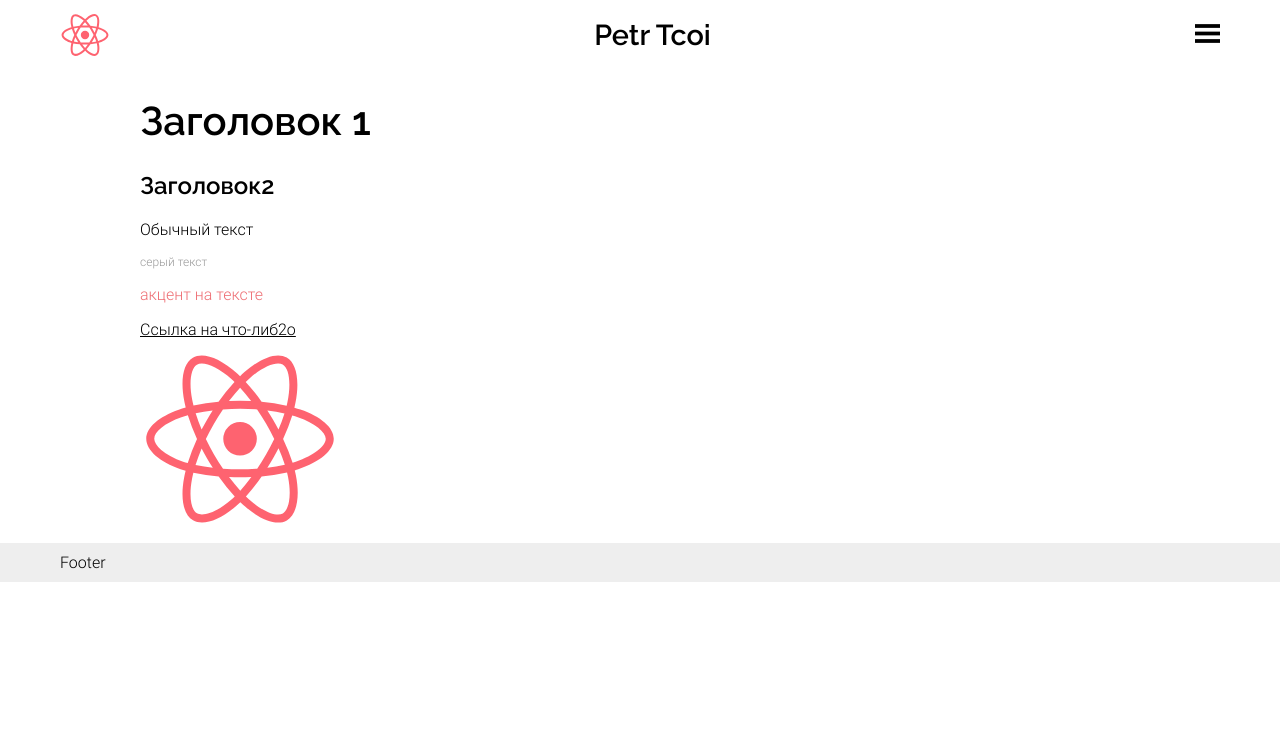
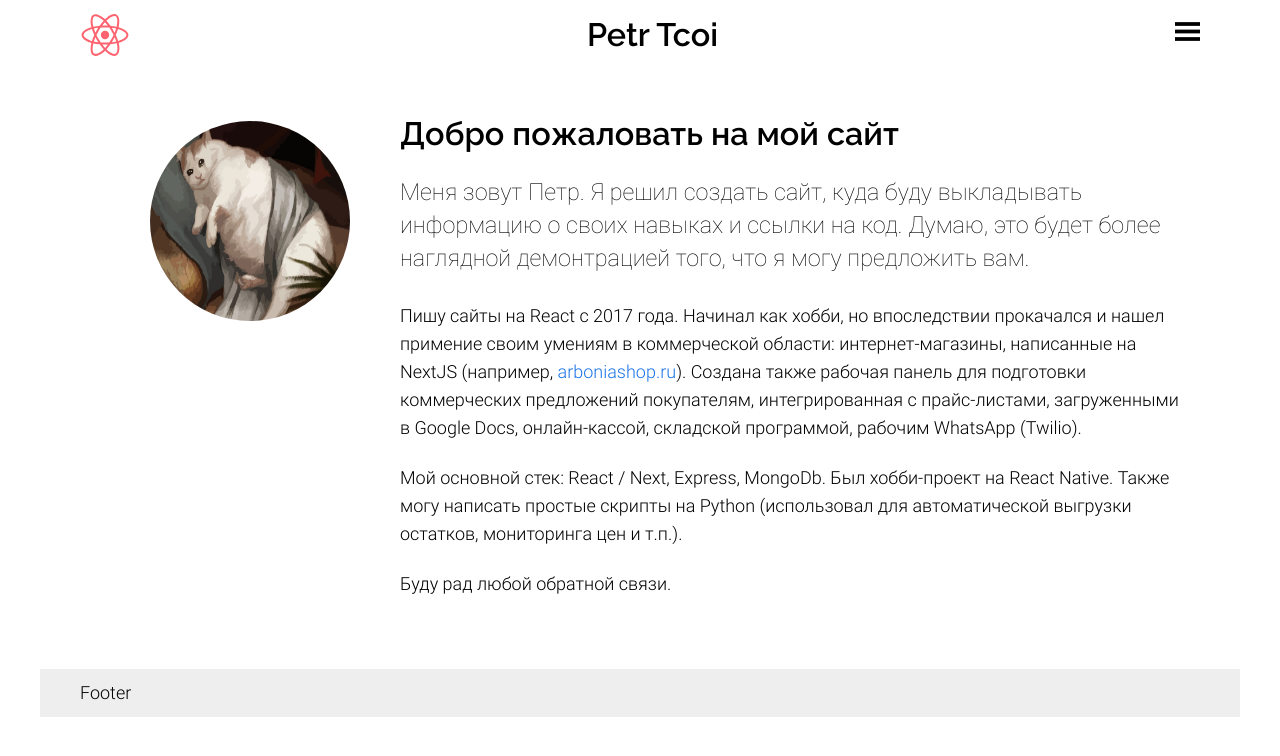
Before and after one commit to petrtcoi/petrtcoi_portfolio, a Next.js app: page / in a window 1280 px wide. Shown: the top 756 px of the page. Built offline with nearby package versions, Linux system fonts and the light colour scheme.

Commit message:
описание

```diff
--- a/components/Layout/Header.tsx
+++ b/components/Layout/Header.tsx
@@ -18,9 +18,28 @@ const Header: FC<HeaderProps> = (_props) => {
     return (
         <header data-testid="header">
 
+            {/* LOGO */}
             <ReactLogo size={ 50 } />
-            <HeaderTitle />
-            <BurgerMenu />
+
+
+            {/* TITLE */}
+            <div
+                data-testid="header-title"
+                className={ styles["header-title"] } >
+                Petr Tcoi
+            </div>
+
+
+            {/* BURGER MENU */}
+            <div
+                data-testid="popupmenu-burger-button"
+                onClick={ () => setMenuStatus(MenuStatus.open) }
+            >
+                <BurgerMenuIcon size={ 25 } className={ "icon-button" } />
+            </div>
+
+
+            {/* POPUPMENU */}
             <div data-testid="popup-menu"
                 data-popupmenu-status={ menuStatus }
                 className={ styles['popup-menu'] }
@@ -34,41 +53,6 @@ const Header: FC<HeaderProps> = (_props) => {
         </header>
     )
 
-
-
-    function HeaderTitle() {
-        return (
-            <div
-                data-testid="header-title"
-                className={ styles["header-title"] } >
-                Petr Tcoi
-            </div>
-        )
-    }
-    function BurgerMenu() {
-        return (
-            <div
-                data-testid="popupmenu-burger-button"
-                onClick={ () => setMenuStatus(MenuStatus.open) }
-            >
-                <BurgerMenuIcon size={ 25 } className={ "icon-button" } />
-            </div>
-        )
-    }
-
-    function PopupMenuBlock() {
-        return (
-            <div data-testid="popup-menu"
-                data-popupmenu-status={ menuStatus }
-                className={ styles['popup-menu'] }
-                style={ { opacity: menuStatus === MenuStatus.closed ? 0 : 100 } }
-            >
-                <PopupMenu
-                    closeMenuFunc={ () => setMenuStatus(MenuStatus.closed) }
-                />
-            </div>
-        )
-    }
 }
 
 export default Header
--- a/components/Layout/PopupMenu.tsx
+++ b/components/Layout/PopupMenu.tsx
@@ -10,14 +10,7 @@ const PopupMenu: React.FC<PopupMenuProps> = (props) => {
 
     return (
         <div>
-            <CancelButtonBlock />
-            <ThemeSwitcherBlock />
-        </div>
-    )
-
-
-    function CancelButtonBlock() {
-        return (
+            {/* ЗАКРЫТЬ МЕНЮ */}
             <div
                 style={ { display: 'inline-block' } }
                 onClick={ props.closeMenuFunc }
@@ -25,16 +18,18 @@ const PopupMenu: React.FC<PopupMenuProps> = (props) => {
             >
                 <CancelIcon size={ 35 } className={ "icon-button" } />
             </div>
-        )
-    }
-    function ThemeSwitcherBlock() {
-        return (
-            <>
-                <h3 style={ { textAlign: "center" } }>Переключение темы</h3>
+
+
+            {/* СМЕНА ТЕМЫ */}
+            <div style={{marginTop: "30px"}}>
+                <h3 style={ { textAlign: "center", marginBottom: "20px" } }>Переключение темы</h3>
                 <ThemeSwitcher />
-            </>
-        )
-    }
+            </div>
+
+        </div>
+    )
+
+
 
 }
 
--- a/components/Layout/css/layout.module.css
+++ b/components/Layout/css/layout.module.css
@@ -19,11 +19,10 @@
 
   background-color: var(--background);
 
-
   transition: margin 0.2s;
 }
 .popup-menu[data-popupmenu-status="open"] {
   margin-right: 0px;
-  transition: margin 0.2s;
-  transition: background-color var(--change-theme-duration);
+  transition:  margin 0.2s;
+  /* transition: margin background-color var(--change-theme-duration); */
 }
--- /dev/null
+++ b/components/PageMain/PortfoliImage.tsx
@@ -0,0 +1,22 @@
+import React from 'react'
+import Image from 'next/image'
+
+type PortfolioImageProps = {}
+
+const PortfolioImage: React.FC<PortfolioImageProps> = (_props) => {
+
+    return (
+        <Image
+            src={ "/images/portfolio-image.jpg" }
+            width={200}
+            height={200}
+            sizes="300px"
+
+            alt={ "Фотография Petr Tcoi для портфолио" }
+            title={"Моя фотография. Я люблю React"}
+            style={ { borderRadius: "50%", border: "1px solid" } }
+        />
+    )
+}
+
+export default PortfolioImage
--- /dev/null
+++ b/components/PageMain/css/pagemain.module.css
@@ -0,0 +1,11 @@
+.portfolio-image {
+  flex: 1;
+  min-width: 300px;
+  margin-bottom: 30px;
+  text-align: center;
+}
+
+.information {
+  flex: 3;
+  min-width: 400px;
+}
--- a/pages/index.tsx
+++ b/pages/index.tsx
@@ -1,33 +1,38 @@
-import Image from 'next/image'
-import { useEffect } from 'react'
+import type { NextPage } from 'next'
 
+import PortfolioImage from '../components/PageMain/PortfoliImage'
 
+import styles from './../components/PageMain/css/pagemain.module.css'
 
-export default function Home() {
+type PageMainProps = {}
+
+const PageMain: NextPage<PageMainProps> = (_props) => {
 
 
     return (
-        <div data-testid="page-home">
-            <h1>Заголовок 1</h1>
-            <h2>Заголовок2</h2>
-            <p>Обычный текст</p>
-            <p className="comment--small--grey">серый текст</p>
-            <p className="text-accent">акцент на тексте</p>
-            <a href="#">Ссылка на что-либ2о</a>
+        <div data-testid="page-home" style={ { display: "flex", flexWrap: "wrap" } }>
+            <div className={ styles["portfolio-image"] }>
+                <PortfolioImage />
+            </div>
+            <div className={ styles.information }>
+                <h1 style={ { fontSize: "1.8rem" } }>Добро пожаловать на мой сайт</h1>
+                <p className="text--larger">
+                    Меня зовут Петр. Я решил создать сайт, куда буду выкладывать информацию о своих навыках и ссылки на код. Думаю, это будет более наглядной демонтрацией того, что я могу предложить вам.
+                </p>
+                <p>
+                    Пишу сайты на React с 2017 года. Начинал как хобби, но впоследствии прокачался и нашел примение своим умениям в коммерческой области: интернет-магазины, написанные на NextJS (например, <a href="https://arboniashop.ru" target="_blank" rel="noreferrer">arboniashop.ru</a>). Создана также рабочая панель для подготовки коммерческих предложений покупателям, интегрированная с прайс-листами, загруженными в Google Docs, онлайн-кассой, складской программой, рабочим WhatsApp (Twilio).
+                </p>
+                <p>
+                    Мой основной стек: React / Next, Express, MongoDb. Был хобби-проект на React Native. Также могу написать простые скрипты на Python (использовал для автоматической выгрузки остатков, мониторинга цен и т.п.).
+                </p>
+                <p>
+                    Буду рад любой обратной связи.
 
-            {/* <ReactLogo fill="red" /> */ }
-            <div>
-                <Image
-                    src={ "/images/icons/logo-react.svg" }
-                    width={ 200 }
-                    height={ 200 }
-                    alt=""
+                </p>
+            </div>
 
-                    style={ {
-                        filter: "invert(51%) sepia(85%) saturate(2665%) hue-rotate(322deg) brightness(111%) contrast(99%)"
-                    } }
-                />
-            </div>
         </div>
     )
 }
+
+export default PageMain
--- a/styles/globals.css
+++ b/styles/globals.css
@@ -1,10 +1,12 @@
 html,
 body {
-  margin: 0;
+  margin: 0 auto;
+  max-width: 1200px;
 
   font-family: Roboto, sans-serif;
   font-weight: 300;
-  font-size: 16px;
+  font-size: 18px;
+  line-height: 28px;
 
   color: var(--color-text-main);
   background-color: var(--background);
@@ -19,7 +21,6 @@ body {
 
 
 main {
-  display: flex;
   flex-grow: 1;
   padding:  var(--padding-content-desktop);
 }
@@ -33,7 +34,7 @@ header, footer {
 }
 
 
-@media (min-width: 1200px) {
+@media (min-width: 1400px) {
   main {
     padding: var(--padding-content-large)
   }
@@ -41,7 +42,7 @@ header, footer {
     padding: var(--padding-header-large);
   }
 }
-@media (max-width: 768px) {
+@media (max-width: 900px) {
   main {
     padding: var(--padding-content-tablet)
   }
@@ -49,7 +50,7 @@ header, footer {
     padding: var(--padding-header-tablet);
   }
 }
-@media (max-width: 480px) {
+@media (max-width: 600px) {
   main {
     padding: var(--padding-content-mobile)
   }
@@ -67,6 +68,8 @@ header, footer {
 /* Заголовки */
 
 h1 {
+  margin: 0;
+  padding: 0;
   font-family: Raleway, Helvetica, sans-serif;
   font-weight: 600;
   font-size: 2.5rem;
@@ -74,19 +77,19 @@ h1 {
 
 h2,
 h3 {
+  margin: 0;
+  padding: 0;
   font-family: Raleway, Helvetica, Arial, sans-serif;
   font-weight: 600;
+
 }
 
 /* Ссылка */
 a {
-  text-decoration: underline;
-  color: var(--color-text-main);
+  text-decoration: none;
+  color: var(--color-blue);
 }
-a:hover {
-  text-decoration: none;
-  text-decoration-thickness: 0.5px;
-}
+
 
 .icon-button {
   cursor: pointer;
@@ -99,6 +102,10 @@ a:hover {
 
 
 /* Тексты */
+p {
+  margin: 1.2em 0;
+}
+
 .text-accent {
   color: var(--color-accent);
 }
@@ -108,3 +115,10 @@ a:hover {
   font-weight: 300;
   font-size: 0.75rem;
 }
+
+.text--larger {
+  font-size: 1.3rem;
+  line-height: 1.4em;
+  font-weight: 200;
+  /* font-weight: 200; */
+}
--- a/styles/variables.css
+++ b/styles/variables.css
@@ -12,15 +12,15 @@
   --padding-header-desktop: 10px 40px;
   --padding-header-large: 10px 60px;
 
-  --padding-content-mobile: 0px 10px;
-  --padding-content-tablet: 0px 20px;
-  --padding-content-desktop: 0px 60px;
-  --padding-content-large: 0px 140px;
+  --padding-content-mobile: 40px 10px;
+  --padding-content-tablet: 50px 20px;
+  --padding-content-desktop: 50px 60px;
+  --padding-content-large: 80px 140px;
 
   --change-theme-duration: 0.5s;
 
 }
 [data-theme="dark"] {
   --background: black;
-  --color-text-main: #DDDDDD;
+  --color-text-main: #bab7b7;
 }
```
